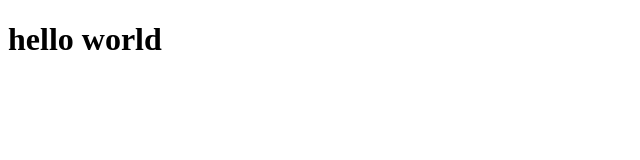
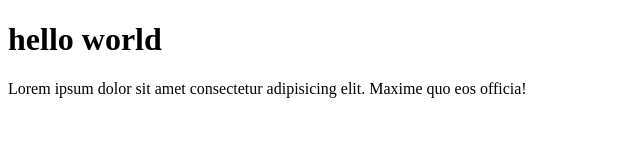
Before and after one commit to starla2510/tes-remote-2, a plain HTML site: page index.html in a window 1280 px wide. Shown: the whole page, without its empty margins (0-640 px from the left). Drawn offline with Linux system fonts and the light colour scheme.

Commit message:
menambahkan paragraf

```diff
--- a/index.html
+++ b/index.html
@@ -7,5 +7,6 @@
 </head>
 <body>
     <h1>hello world</h1>
+    <p>Lorem ipsum dolor sit amet consectetur adipisicing elit. Maxime quo eos officia!</p>
 </body>
 </html>
```
